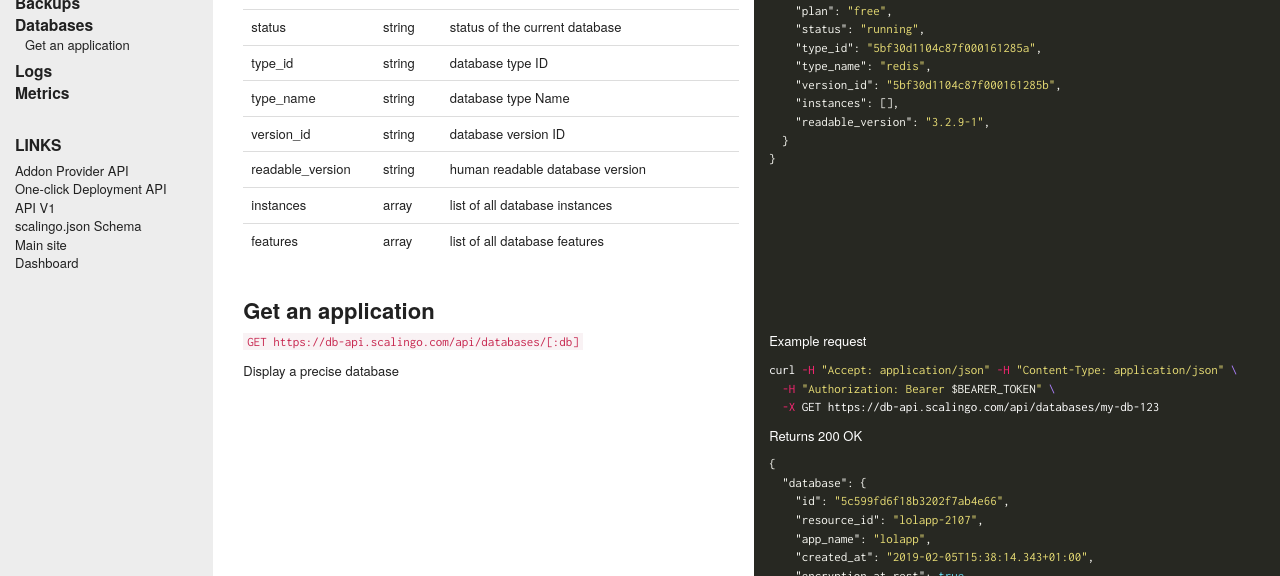
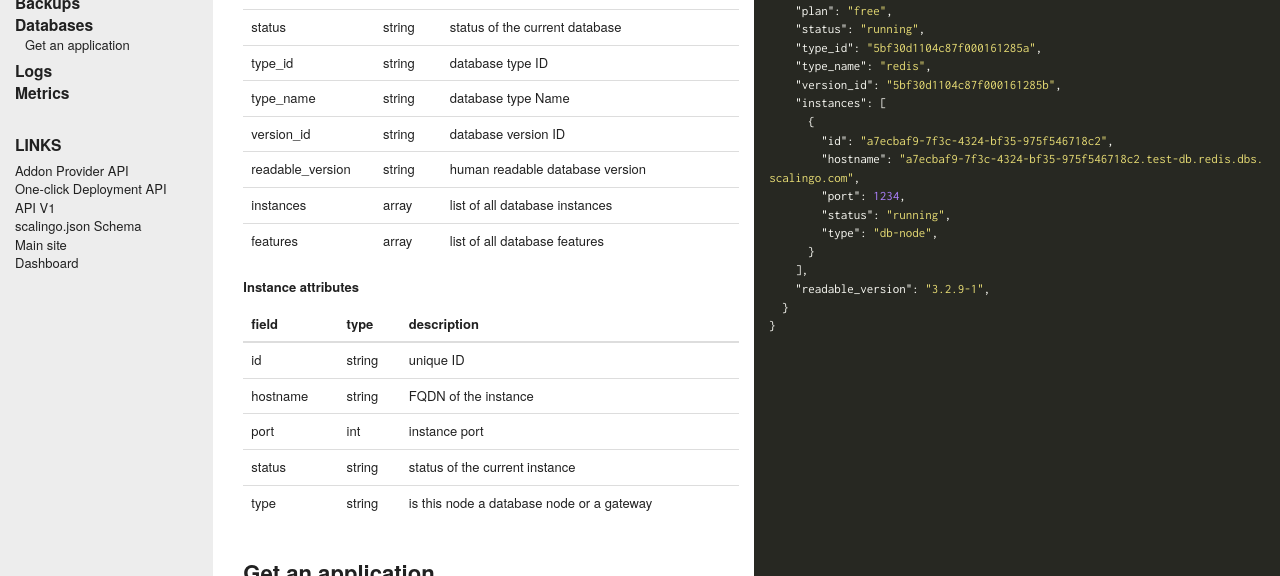
Before and after one commit to jdauphant/developers-documentation, a Jekyll site: the page built from _database_api/databases.md, in a window 1280 px wide and 900 px high, cut to the strip 324-900 px from the top of the window. Built offline with Jekyll 4.4.1, drawn with Linux system fonts in a browser that asks for light colours; nearby versions of some CDN libraries; comment, search, counter and statistics services are not loaded.

Commit message:
Add examples

```diff
--- a/_database_api/databases.md
+++ b/_database_api/databases.md
@@ -26,6 +26,17 @@ layout: default
 | instances          | array   | list of all database instances                 |
 | features           | array   | list of all database features                  |
 
+**Instance attributes**
+
+{:.table}
+| field    | type   | description                               |
+| -------- | ------ | ----------------------------------------- |
+| id       | string | unique ID                                 |
+| hostname | string | FQDN of the instance                      |
+| port     | int    | instance port                             |
+| status   | string | status of the current instance            |
+| type     | string | is this node a database node or a gateway |
+
 ||| col |||
 
 Example object:
@@ -49,7 +60,15 @@ Example object:
     "type_id": "5bf30d1104c87f000161285a",
     "type_name": "redis",
     "version_id": "5bf30d1104c87f000161285b",
-    "instances": [],
+    "instances": [
+      {
+        "id": "a7ecbaf9-7f3c-4324-bf35-975f546718c2",
+        "hostname": "a7ecbaf9-7f3c-4324-bf35-975f546718c2.test-db.redis.dbs.scalingo.com",
+        "port": 1234,
+        "status": "running",
+        "type": "db-node",
+      }
+    ],
     "readable_version": "3.2.9-1",
   }
 }
```
Also changed, not shown: _database_api/backups.md (+41 -4 lines).
